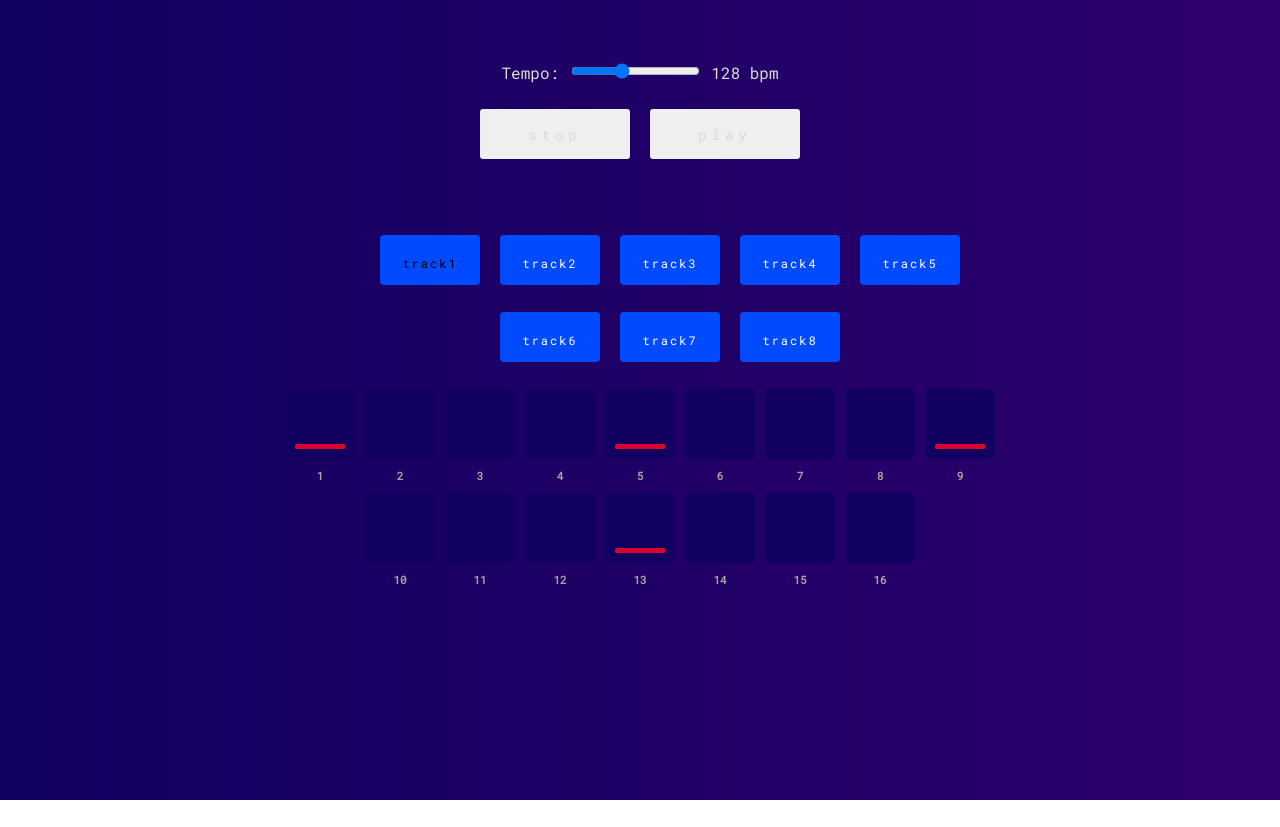
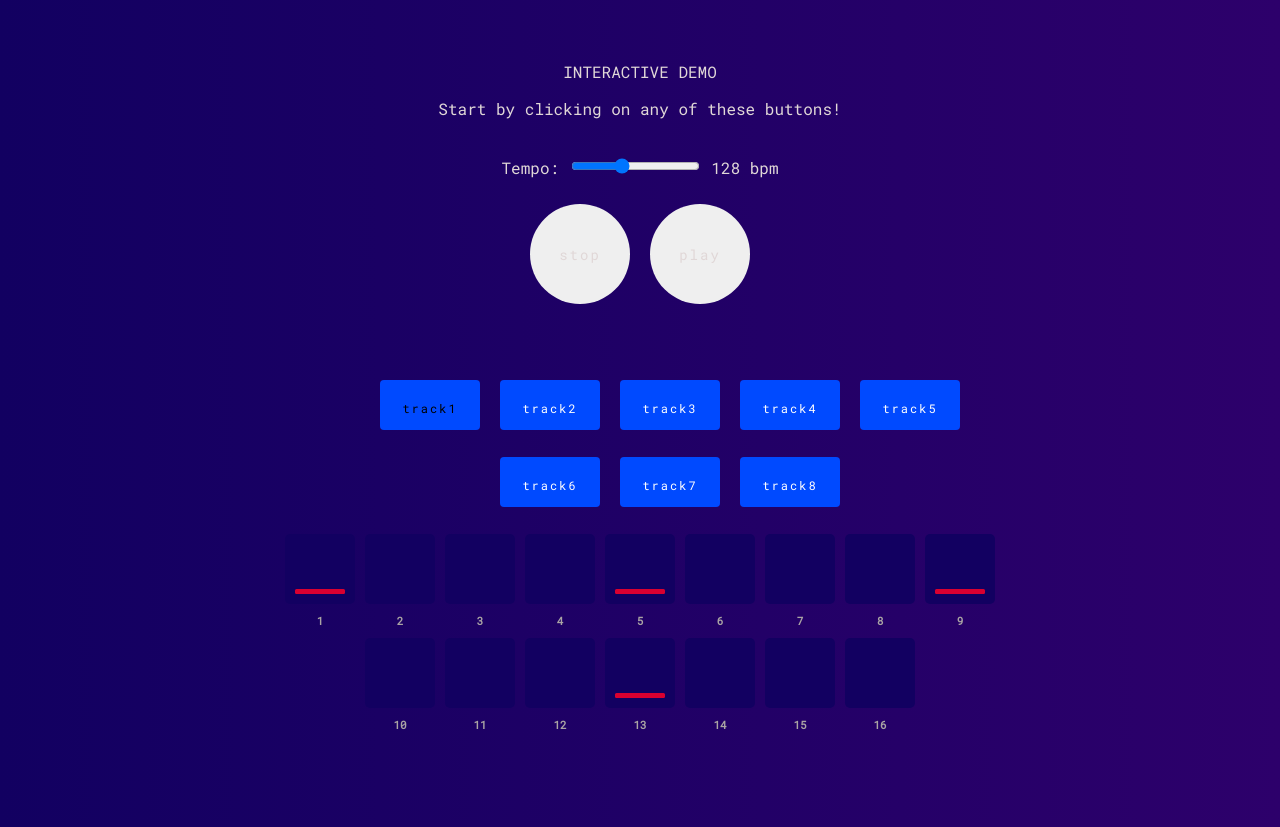
Before and after one commit to tbeaulieu/drummachine, a React (Create React App) app: page / in a window 1280 px wide. Before the commit the page ends 800 px from the top, so only its background shows below. Built offline with nearby package versions, Linux system fonts and the light colour scheme; no server answers.

Commit message:
More updates to css

```diff
--- a/src/App.css
+++ b/src/App.css
@@ -34,15 +34,15 @@ body{
 .stop,
 .play{
   appearance: none;
-  height: 50px;
-  width: 150px;
-  border-radius: 3px;
+  height: 100px;
+  width: 100px;
+  border-radius: 50%;
   border: none;
   background: linear-gradient(to 45deg, #3300FF 0%, #0900FF 100%);
   color: #e0d7d7;
   font-family: 'Roboto Mono';
   font-size:14px;
-  letter-spacing: 5px;
+  letter-spacing: 2px;
   padding: 10px;
   margin: 10px;
 }
@@ -189,3 +189,38 @@ body{
     transform: rotate(0deg) scale(.1);
   }
 }
+
+/* Special styling for WebKit/Blink */
+input[type=range]::-webkit-slider-thumb {
+  -webkit-appearance: none;
+  border: none;
+  height: 60px;
+  width: 60px;
+  border-radius: 3px;
+  background: #ff0000;
+  cursor: pointer;
+}
+
+/* All the same stuff for Firefox */
+input[type=range]::-moz-range-thumb {
+  border: none;
+  height: 60px;
+  width: 60px;
+  border-radius: 3px;
+  background: #ff0000;
+  cursor: pointer;
+}
+
+/* All the same stuff for IE */
+input[type=range]::-ms-thumb {
+  border: none;
+  height: 60px;
+  width: 60px;
+  border-radius: 3px;
+  background: #ff0000;
+  cursor: pointer;
+}
+
+.title-label {
+  font-size: 24px;
+}
--- a/src/components/transportcontrols.js
+++ b/src/components/transportcontrols.js
@@ -5,6 +5,9 @@ class TransportControls extends Component{
     render(){
         return(
             <div className="transport-controls-wrapper">
+            <p>INTERACTIVE DEMO</p>
+            <div classId="title-label">Start by clicking on any of these buttons!</div>
+            <br />
                 <p>Tempo: <input type="range" defaultValue={this.props.bpm} onChange={this.props.changeTempo} min="20" max="300"/> {this.props.bpm} bpm</p>
                 <button className="stop" onClick={this.props.stopSequencer}>stop</button>
                 <button className="play" onClick={this.props.startSequencer} data-active={this.props.playstate===1 ? true : false}>play</button>
--- a/src/index.css
+++ b/src/index.css
@@ -1,9 +1,7 @@
 body {
   margin: 0;
   padding: 0;
-  font-family: -apple-system, BlinkMacSystemFont, "Segoe UI", "Roboto", "Oxygen",
-    "Ubuntu", "Cantarell", "Fira Sans", "Droid Sans", "Helvetica Neue",
-    sans-serif;
+  font-family: "Roboto Mono";
   -webkit-font-smoothing: antialiased;
   -moz-osx-font-smoothing: grayscale;
 }
```
